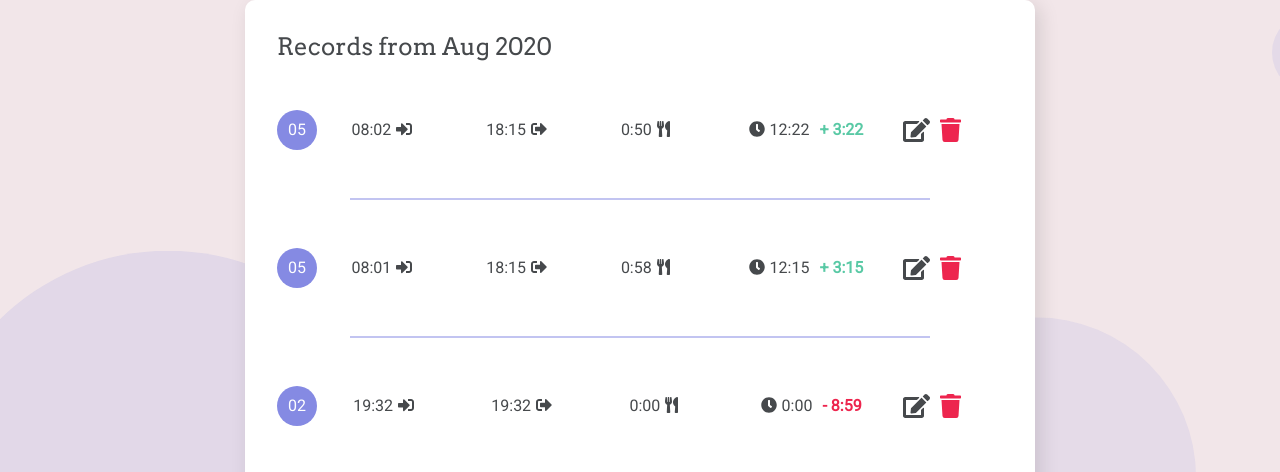
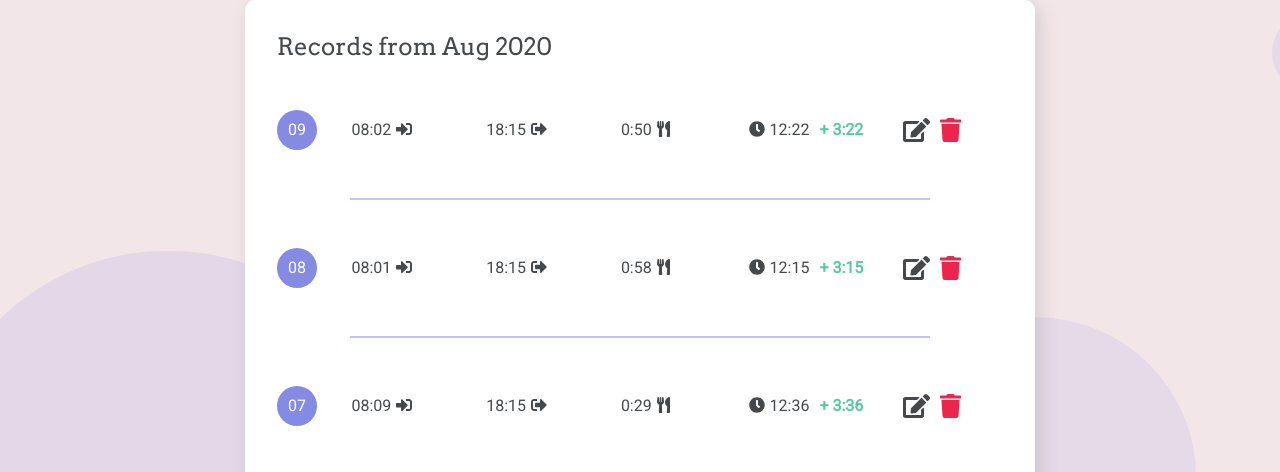
Before and after one commit to maradelynie/instant, a React (Create React App) app in the folder frontend/: page / in a window 1280 px wide. Shown: the part 328-800 px from the top of the page. Built offline with nearby package versions, Linux system fonts and the light colour scheme.

Commit message:
Timer functions - corrections on json and date of the new record

```diff
--- a/frontend/src/components/recordsFrom.js
+++ b/frontend/src/components/recordsFrom.js
@@ -3,7 +3,7 @@ import ItemRecord from './itemRecord';
 
 export default function RecordsFrom(props) {
   const {records} = props
-  const recordsToShow = records.sort((a,b) =>  b.date.slice(0,2)-a.date.slice(0,2))
+  const recordsToShow = records.sort((a,b) =>  b.date.slice(3,5)-a.date.slice(3,5))
   return (
     <>
       <h2>Records from {records[0].yearMonth}</h2>
--- a/frontend/src/components/timeTracker.js
+++ b/frontend/src/components/timeTracker.js
@@ -64,7 +64,7 @@ export default function TimeTracker(props) {
   }
   const goHome = () =>{
     const month = new Date().getMonth()
-    const day = new Date().getDay()
+    const day = new Date().getDate()
     const year = new Date().getFullYear()
 
     dataToSend.gotOut = (new Date).toString()
--- a/frontend/src/mock/records.json
+++ b/frontend/src/mock/records.json
@@ -1,15 +1,9 @@
 [
-    {"backLunch": "Tue Aug 18 2020 19:32:42 GMT-0300 (Brasilia Standard Time)",
-        "date": "07-02-2020",
-        "goneLunch": "Tue Aug 18 2020 19:32:42 GMT-0300 (Brasilia Standard Time)",
-        "gotIn": "Tue Aug 18 2020 19:32:41 GMT-0300 (Brasilia Standard Time)",
-        "gotOut": "Tue Aug 18 2020 19:32:43 GMT-0300 (Brasilia Standard Time)",
-        "id": 1234234232323234234234234234,
-        "yearMonth": "Aug 2020"},
+
     {
     "id":"123123",
     "user":"DefaultUser001",
-    "date": "01-05-2020",
+    "date": "05-01-2020",
     "gotIn": "Sun Aug 16 2020 08:13:00 (Brasilia Standard Time)",
     "goneLunch": "Sun Aug 16 2020 12:05:19 GMT-0300 (Brasilia Standard Time)",
     "backLunch": "Sun Aug 16 2020 13:15:00 GMT-0300 (Brasilia Standard Time)",
@@ -20,34 +14,34 @@
     {
         "id":"123124",
         "user":"DefaultUser001",
-        "date": "02-05-2020",
+        "date": "05-02-2020",
         "gotIn": "Sun Aug 16 2020 08:05:00 (Brasilia Standard Time)",
         "goneLunch": "Sun Aug 16 2020 12:15:19 GMT-0300 (Brasilia Standard Time)",
         "backLunch": "Sun Aug 16 2020 13:05:00 GMT-0300 (Brasilia Standard Time)",
         "gotOut": "Sun Aug 16 2020 18:15:00 GMT-0300 (Brasilia Standard Time)",
-        "yearMonth": "05-2020"
+        "yearMonth": "Aug 2020"
         },
 
     {
         "id":"123125",
         "user":"DefaultUser001",
-        "date": "03-05-2020",
+        "date": "05-03-2020",
         "gotIn": "Sun Aug 16 2020 08:17:00 (Brasilia Standard Time)",
         "goneLunch": "Sun Aug 16 2020 12:18:19 GMT-0300 (Brasilia Standard Time)",
         "backLunch": "Sun Aug 16 2020 13:14:00 GMT-0300 (Brasilia Standard Time)",
         "gotOut": "Sun Aug 16 2020 18:15:00 GMT-0300 (Brasilia Standard Time)",
-        "yearMonth": "05-2020"
+        "yearMonth": "Aug 2020"
         },
 
     {
         "id":"123126",
         "user":"DefaultUser001",
-        "date": "04-05-2020",
+        "date": "05-04-2020",
         "gotIn": "Sun Aug 16 2020 08:00:00 (Brasilia Standard Time)",
         "goneLunch": "Sun Aug 16 2020 12:15:19 GMT-0300 (Brasilia Standard Time)",
         "backLunch": "Sun Aug 16 2020 13:35:00 GMT-0300 (Brasilia Standard Time)",
         "gotOut": "Sun Aug 16 2020 18:15:00 GMT-0300 (Brasilia Standard Time)",
-        "yearMonth": "05-2020"
+        "yearMonth": "Aug 2020"
         },
 
     {
@@ -58,46 +52,46 @@
         "goneLunch": "Sun Aug 16 2020 12:14:19 GMT-0300 (Brasilia Standard Time)",
         "backLunch": "Sun Aug 16 2020 13:15:00 GMT-0300 (Brasilia Standard Time)",
         "gotOut": "Sun Aug 16 2020 18:15:00 GMT-0300 (Brasilia Standard Time)",
-        "yearMonth": "05-2020"
+        "yearMonth": "Aug 2020"
         },
 
     {
         "id":"123128",
         "user":"DefaultUser001",
-        "date": "06-05-2020",
+        "date": "05-06-2020",
         "gotIn": "Sun Aug 16 2020 08:10:00 (Brasilia Standard Time)",
         "goneLunch": "Sun Aug 16 2020 12:15:19 GMT-0300 (Brasilia Standard Time)",
         "backLunch": "Sun Aug 16 2020 13:12:00 GMT-0300 (Brasilia Standard Time)",
         "gotOut": "Sun Aug 16 2020 18:15:00 GMT-0300 (Brasilia Standard Time)",
-        "yearMonth": "05-2020"
+        "yearMonth": "Aug 2020"
         },
 
     {
         "id":"123129",
         "user":"DefaultUser001",
-        "date": "07-05-2020 (Brasilia Standard Time)",
+        "date": "05-07-2020 (Brasilia Standard Time)",
         "gotIn": "Sun Aug 16 2020 08:09:00 (Brasilia Standard Time)",
         "goneLunch": "Sun Aug 16 2020 12:45:19 GMT-0300 (Brasilia Standard Time)",
         "backLunch": "Sun Aug 16 2020 13:15:00 GMT-0300 (Brasilia Standard Time)",
         "gotOut": "Sun Aug 16 2020 18:15:00 GMT-0300 (Brasilia Standard Time)",
-        "yearMonth": "05-2020"
+        "yearMonth": "Aug 2020"
         },
 
     {
         "id":"123130",
         "user":"DefaultUser001",
-        "date": "08-05-2020",
+        "date": "05-08-2020",
         "gotIn": "Sun Aug 16 2020 08:01:00 (Brasilia Standard Time)",
         "goneLunch": "Sun Aug 16 2020 12:16:19 GMT-0300 (Brasilia Standard Time)",
         "backLunch": "Sun Aug 16 2020 13:15:00 GMT-0300 (Brasilia Standard Time)",
         "gotOut": "Sun Aug 16 2020 18:15:00 GMT-0300 (Brasilia Standard Time)",
-        "yearMonth": "05-2020"
+        "yearMonth": "Aug 2020"
         },
 
     {
         "id":"123131",
         "user":"DefaultUser001",
-        "date": "09-05-2020",
+        "date": "05-09-2020",
         "gotIn": "Sun Aug 16 2020 08:02:00 (Brasilia Standard Time)",
         "goneLunch": "Sun Aug 16 2020 12:15:19 GMT-0300 (Brasilia Standard Time)",
         "backLunch": "Sun Aug 16 2020 13:06:00 GMT-0300 (Brasilia Standard Time)",
```
